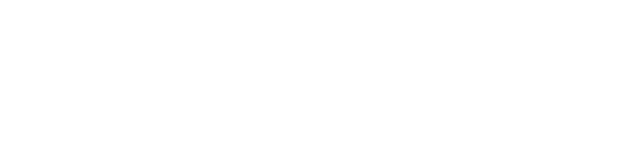
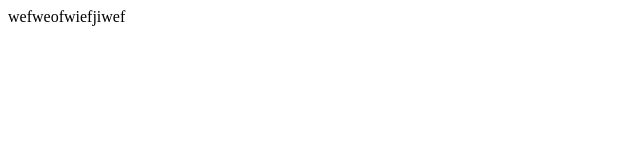
Before and after one commit to NikaVolskaya/less1, a plain HTML site: page index.html in a window 1280 px wide. Shown: the whole page, without its empty margins (0-640 px from the left). Drawn offline with Linux system fonts and the light colour scheme.

Commit message:
index.html

```diff
--- a/index.html
+++ b/index.html
@@ -5,6 +5,6 @@
     <title>Title</title>
 </head>
 <body>
-
+wefweofwiefjiwef
 </body>
 </html>
```
